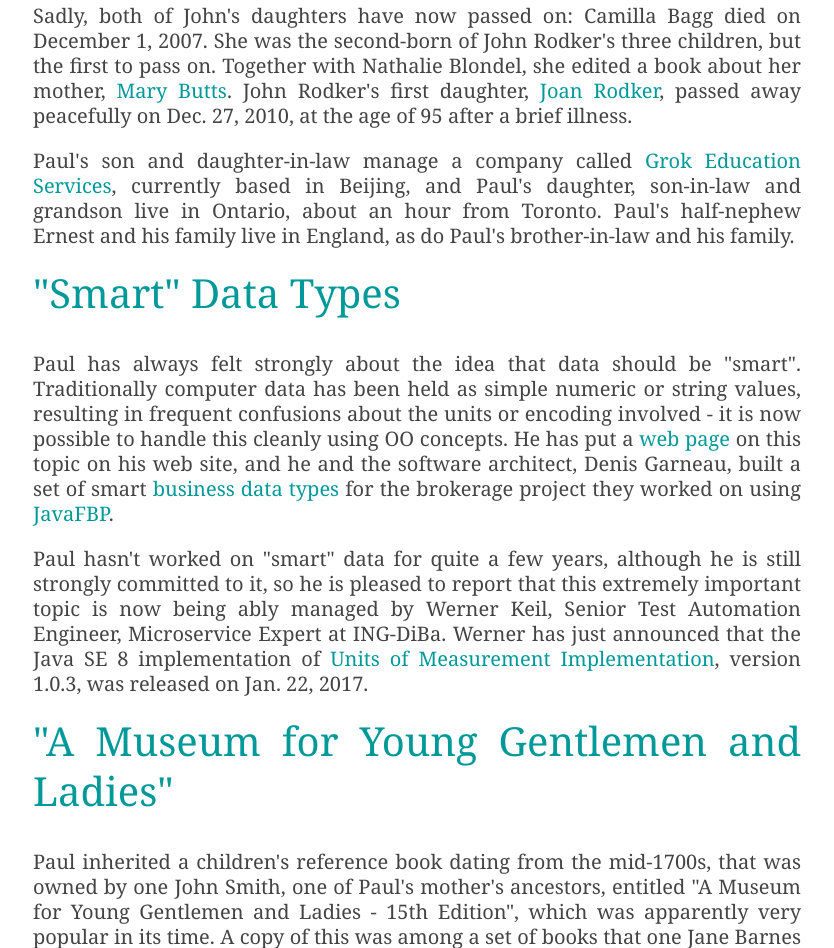
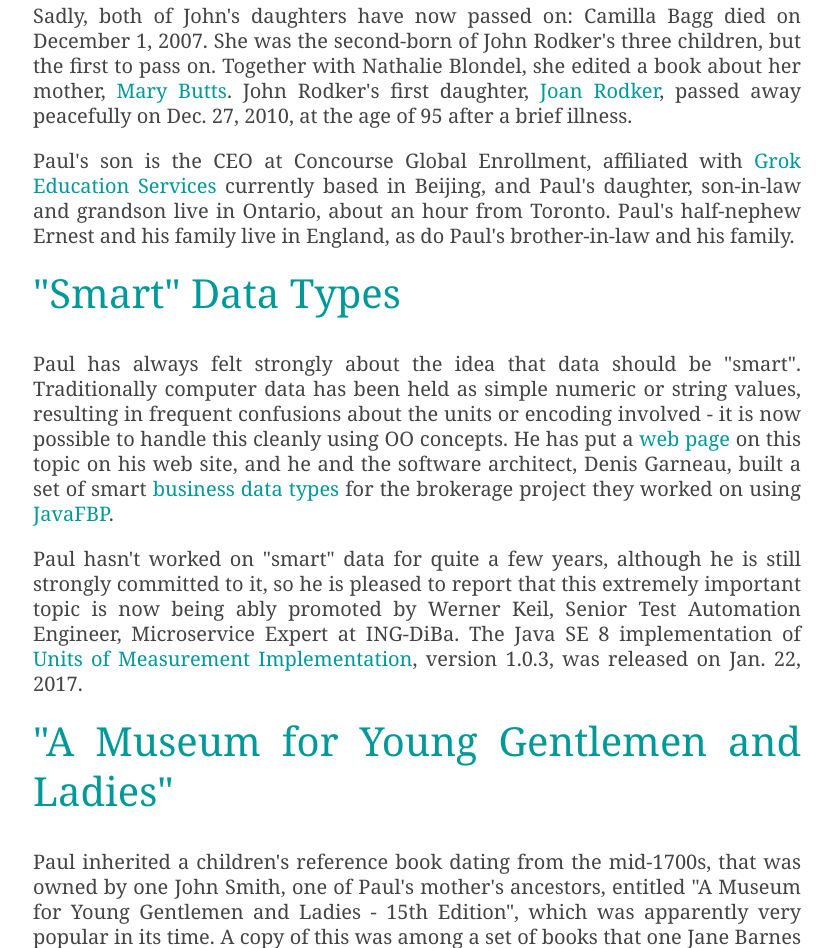
Before and after one commit to jpaulm/jpaulm.github.io, a plain HTML site: page index.html in a window 1280 px wide. Shown: the part 6579-7527 px from the top of the page, without its empty margins (223-1057 px from the left). Drawn offline with Linux system fonts and the light colour scheme; a web font is replaced by a local one.

Commit message:
Update index.html

```diff
--- a/index.html
+++ b/index.html
@@ -87,10 +87,10 @@ After his parents' divorce and his mother's subsequent marriage to Edward A. Mor
 
 					<p>She was trained at the <a href="http://en.wikipedia.org/wiki/Perse_School_for_Girls">Perse School</a> and the <a href="http://en.wikipedia.org/wiki/Slade_School">Slade School of Art</a>, and as a young person was involved in the <a href="http://en.wikipedia.org/wiki/Bloomsbury_Group">Bloomsbury Group</a>. One of her closest friends was the lithographer, <a href="http://en.wikipedia.org/wiki/Trekkie_Parsons">Trekkie Parsons</a>, who became the longtime lover of <a href="http://en.wikipedia.org/wiki/Leonard_Woolf">Leonard Woolf</a>, <a href="http://en.wikipedia.org/wiki/Virginia_Woolf">Virginia Woolf</a>'s husband, after Virginia's death. Paul remembers being taken to see Leonard at his house in the country. He was also told that <a href="http://en.wikipedia.org/wiki/Moura_Budberg">Moura, Baroness Budberg</a>, was asked to be his godmother, as she was a friend of the Rodkers, but Paul has no recollection of actually meeting her, although his half-sister, Joan Rodker, who was sort of the family archivist, knew her well. </p>
 					<p>Sadly, both of John's daughters have now passed on: Camilla Bagg died on December 1, 2007. She was the second-born of John Rodker's three children, but the first to pass on. Together with Nathalie Blondel, she edited a book about her mother, <a href="http://en.wikipedia.org/wiki/Mary_Butts">Mary Butts</a>. John Rodker's first daughter, <a href="http://en.wikipedia.org/wiki/Joan_Rodker">Joan Rodker</a>, passed away peacefully on Dec. 27, 2010, at the age of 95 after a brief illness. </p>
-<p>Paul's son and daughter-in-law manage a company called <a href="http://www.grokglobal.com/">Grok Education Services</a>, currently based in Beijing, and Paul's daughter, son-in-law and grandson live in Ontario, about an hour from Toronto.  Paul's half-nephew Ernest and his family live in England, as do Paul's brother-in-law and his family. </p>
+<p>Paul's son is the CEO at Concourse Global Enrollment, affiliated with <a href="http://www.grokglobal.com/">Grok Education Services</a> currently based in Beijing, and Paul's daughter, son-in-law and grandson live in Ontario, about an hour from Toronto.  Paul's half-nephew Ernest and his family live in England, as do Paul's brother-in-law and his family. </p>
 <h2>"Smart" Data Types</h2>
 <p>Paul has always felt strongly about the idea that data should be "smart".  Traditionally computer data has been held as simple numeric or string values, resulting in frequent confusions about the units or encoding involved - it is now possible to handle this cleanly using OO concepts.  He has put a <a href="http://www.jpaulmorrison.com/datatyps.shtml">web page</a> on this topic on his web site, and he and the software architect, Denis Garneau, built a set of smart <a href="http://www.jpaulmorrison.com/busdtyps.shtml">business data types</a> for the brokerage project they worked on using <a href="https://jpaulm.github.io/fbp/software.html#JavaFBP">JavaFBP</a>.</p>
-<p>Paul hasn't worked on "smart" data for quite a few years, although he is still strongly committed to it, so he is pleased to report that this extremely important topic is now being ably managed by Werner Keil, Senior Test Automation Engineer, Microservice Expert at ING-DiBa.  Werner has just announced that the Java SE 8 implementation of <a href="https://github.com/unitsofmeasurement/uom-se">Units of Measurement Implementation</a>,  version 1.0.3, was released on Jan. 22, 2017.
+<p>Paul hasn't worked on "smart" data for quite a few years, although he is still strongly committed to it, so he is pleased to report that this extremely important topic is now being ably promoted by Werner Keil, Senior Test Automation Engineer, Microservice Expert at ING-DiBa.  The Java SE 8 implementation of <a href="https://github.com/unitsofmeasurement/uom-se">Units of Measurement Implementation</a>,  version 1.0.3, was released on Jan. 22, 2017.
 <h2>"A Museum for Young Gentlemen and Ladies"</h2>
 <p>
 Paul inherited a children's reference book dating from the mid-1700s, that was owned by one John Smith, one of Paul's mother's ancestors, entitled "A Museum for Young Gentlemen and Ladies - 15th Edition", which was apparently very popular in its time. A copy of this was among a set of books that one Jane Barnes was arrested and sentenced for stealing, in 1783. She was fined 1 shilling and imprisoned for six months in a house of correction.</p>
```
